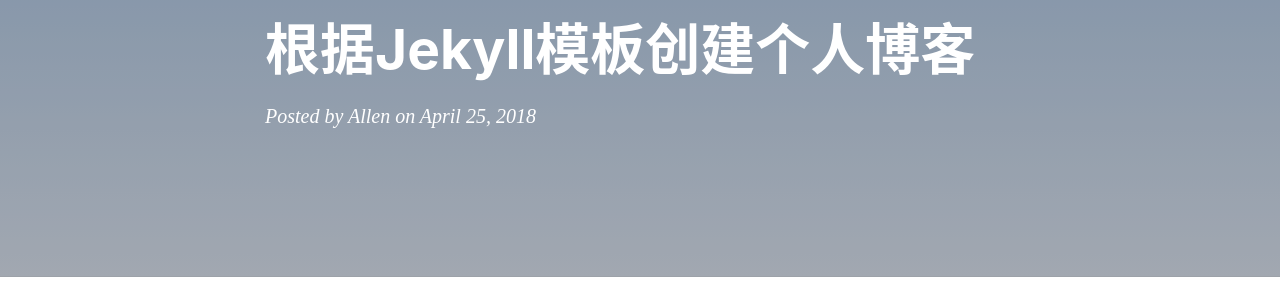
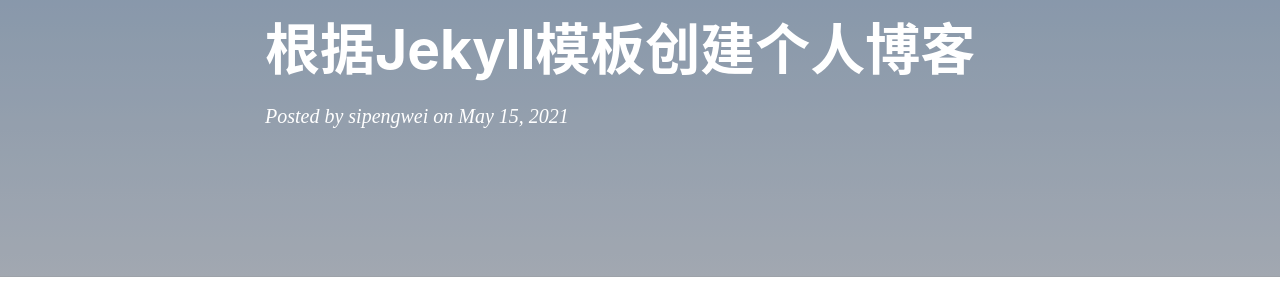
Before and after one commit to currywhm/currywhm.github.io, a Jekyll site: the page built from _posts/2021-05-15-build-bolg-based-jekyll-theme.markdown, in a window 1280 px wide. Shown: the part 180-479 px from the top of the page. Built offline with Jekyll 4.4.1, drawn with Linux system fonts in a browser that asks for light colours; nearby versions of some CDN libraries; comment, search, counter and statistics services are not loaded.

Commit message:
1.修改作者名字

```diff
--- a/_posts/2021-05-15-build-bolg-based-jekyll-theme.markdown
+++ b/_posts/2021-05-15-build-bolg-based-jekyll-theme.markdown
@@ -1,8 +1,8 @@
 ---
 layout:       post
 title:        "根据Jekyll模板创建个人博客"
-date:         2018-04-25
-author:       "Allen"
+date:         2021-05-15
+author:       "sipengwei"
 header-mask:  0.3
 catalog:      false
 multilingual: false
```
